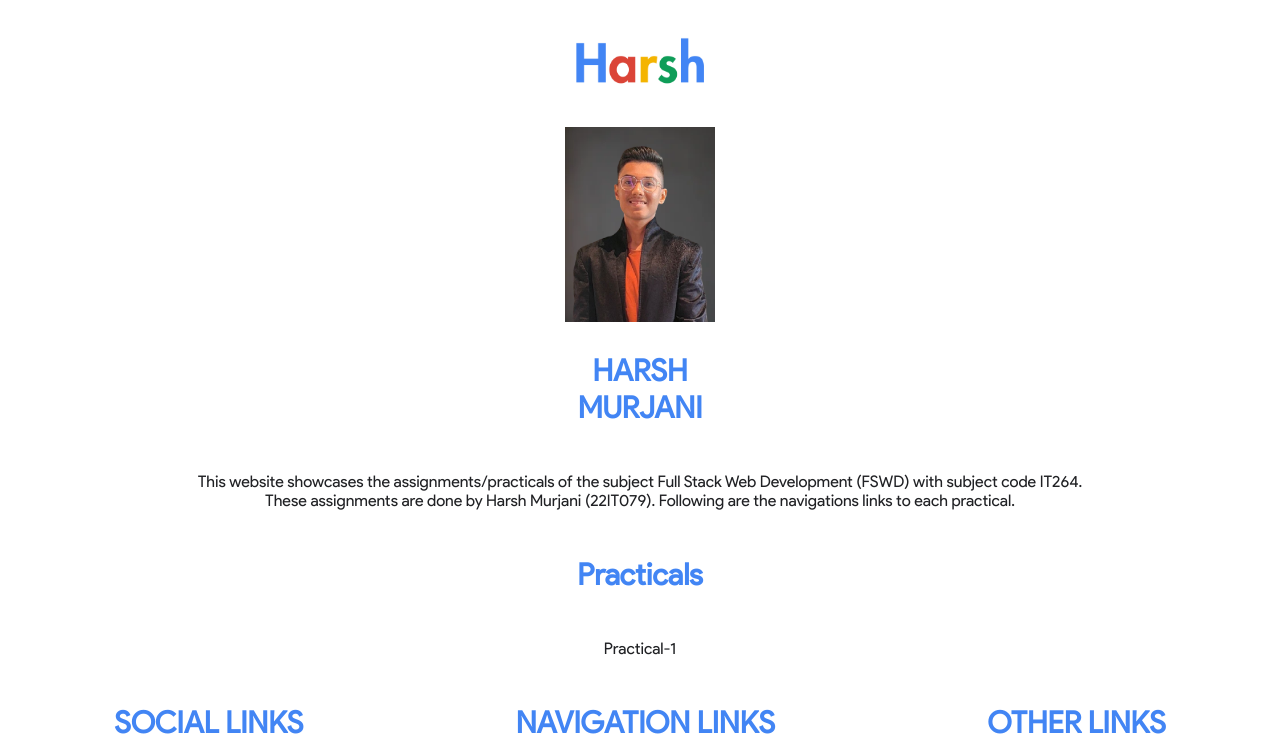
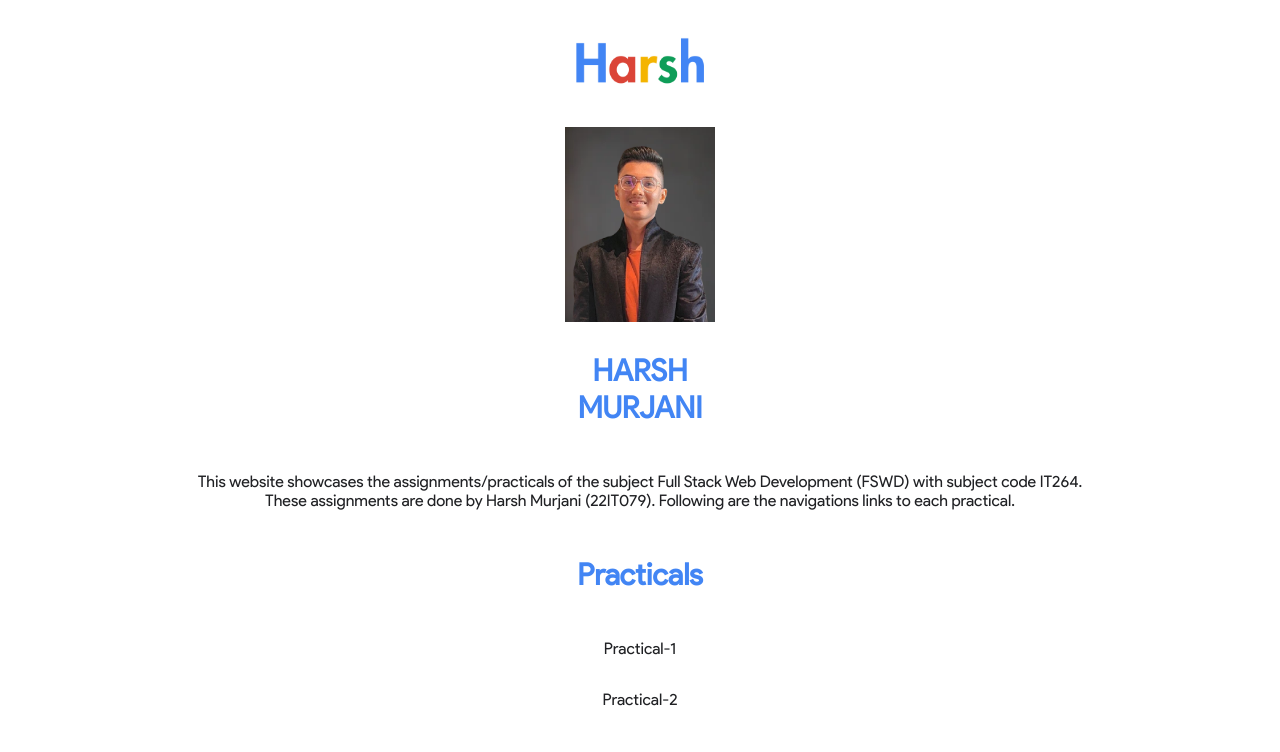
Before and after one commit to hm05/FSWD, a plain HTML site: page index.html in a window 1280 px wide. Shown: the top 752 px of the page. Drawn offline with Linux system fonts and the light colour scheme.

Commit message:
Update index.html

```diff
--- a/index.html
+++ b/index.html
@@ -28,6 +28,9 @@
     </div>
     <div class="center">
         <a href="Practical-1/index.html"><p>Practical-1</p></a>
+    </div>
+    <div class="center">
+        <a href="Practical-2/index.html"><p>Practical-2</p></a>
     </div>
     <div class="MainBody">
         <div class="center">
```
